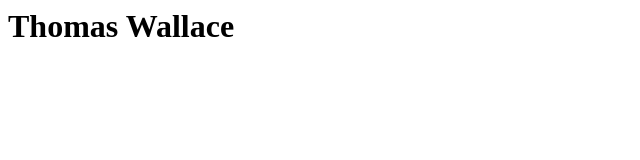
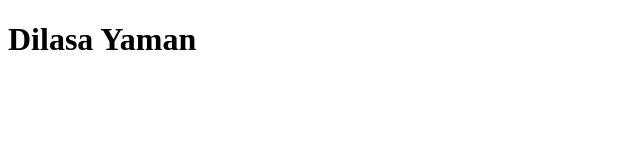
Before and after one commit to Dyaman99/ifsc-1310-02, a plain HTML site: page index.html in a window 1280 px wide. Shown: the whole page, without its empty margins (0-640 px from the left). Drawn offline with Linux system fonts and the light colour scheme.

Commit message:
Third Commit

```diff
--- a/index.html
+++ b/index.html
@@ -1 +1,16 @@
-<h1>Thomas Wallace</h1>
+<!doctype html>
+
+<html lang="en">
+<head>
+  <meta charset="utf-8">
+
+  <title>IFSC 1310 | Dilasa Yaman</title>
+  <meta name="description" content="Keyword Rich Description">
+  <meta name="author" content="Dilasa Yaman">
+
+</head>
+
+<body>
+  <h1>Dilasa Yaman</h1>
+</body>
+</html>
```
